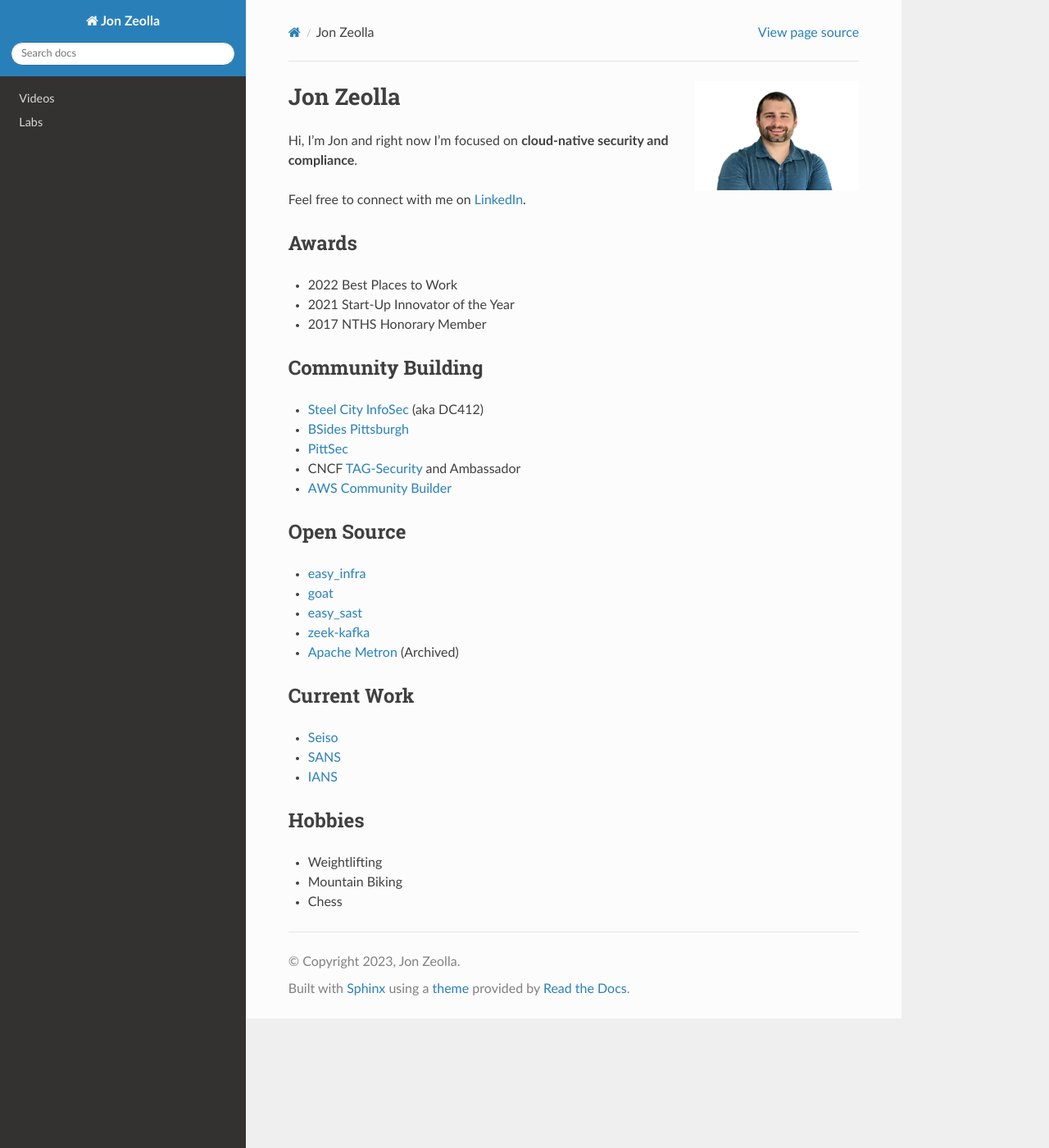
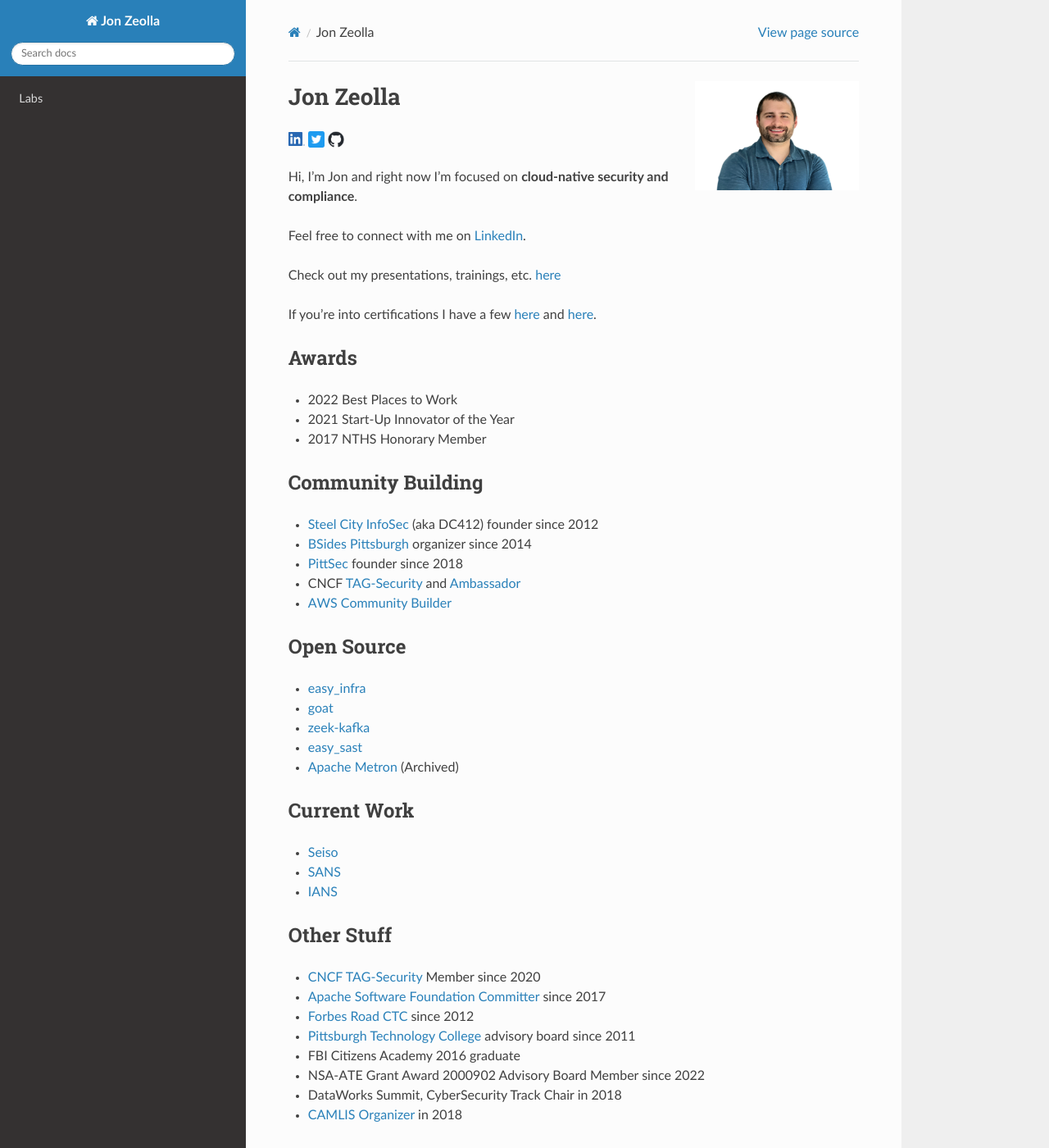
Before and after one commit to JonZeolla/JonZeolla.github.io, a Sphinx documentation site: the page built from docs/ref/jon-zeolla.md, in a window 1280 px wide and 1400 px high. Shown: the whole window at 82% size. Built offline with Sphinx 7.4.7 and the Read the Docs theme 2.0.0, drawn with Linux system fonts in a browser that asks for light colours.

Commit message:
Add my background

````diff
--- a/docs/index.rst
+++ b/docs/index.rst
@@ -5,7 +5,6 @@
    :maxdepth: 2
    :glob:
 
-   videos/index
    labs/index
 
 If you're interested in my background, check out `this page <ref/jon-zeolla.html>`_.
--- a/docs/labs/index.rst
+++ b/docs/labs/index.rst
@@ -5,4 +5,3 @@
    :maxdepth: 1
 
    Container Security 101 <container-security-101>
-   Labs Archive <labs-archive>
--- a/docs/ref/jon-zeolla.md
+++ b/docs/ref/jon-zeolla.md
@@ -3,16 +3,39 @@
 hidden: true
 ---
 ```{image} ../img/jon_zeolla.jpg
+:align: right
 :alt: Jon Zeolla
+:target: https://linkedin.com/in/jonzeolla/
 :width: 200px
-:align: right
 ```
 
 # Jon Zeolla
 
+```{image} ../img/linkedin.png
+:alt: Jon Zeolla LinkedIn
+:target: https://linkedin.com/in/jonzeolla/
+:width: 20px
+```
+```{image} ../img/twitter.png
+:alt: Jon Zeolla Twitter
+:target: https://twitter.com/jonzeolla
+:width: 20px
+```
+```{image} ../img/github.png
+:alt: Jon Zeolla GitHub
+:target: https://github.com/jonzeolla/
+:width: 20px
+```
+
 Hi, I'm Jon and right now I'm focused on **cloud-native security and compliance**.
 
 Feel free to connect with me on [LinkedIn](https://linkedin.com/in/jonzeolla).
+
+Check out my presentations, trainings, etc. [here](project:./jon-zeolla-details.md)
+
+If you're into certifications I have a few
+[here](https://drive.google.com/drive/u/0/folders/0B2NDLONqoOuTcXU1Uk5yVnBFMW8?resourcekey=0-iM4bgThWU8AStx5cR7RIow) and
+[here](https://www.credly.com/users/jon-zeolla/badges).
 
 ## Awards
 
@@ -22,18 +45,18 @@
 
 ## Community Building
 
-* [Steel City InfoSec](https://steelcityinfosec.com/) (aka DC412)
-* [BSides Pittsburgh](https://bsidespgh.com/)
-* [PittSec](https://pittsec.com/)
-* CNCF [TAG-Security](https://github.com/cncf/tag-security) and Ambassador
+* [Steel City InfoSec](https://steelcityinfosec.com/) (aka DC412) founder since 2012
+* [BSides Pittsburgh](https://bsidespgh.com/) organizer since 2014
+* [PittSec](https://pittsec.com/) founder since 2018
+* CNCF [TAG-Security](https://github.com/cncf/tag-security) and [Ambassador](https://www.credly.com/badges/b8d3938a-219d-42f7-b175-0820e2cb1db7)
 * [AWS Community Builder](https://aws.amazon.com/developer/community/community-builders/community-builders-directory/)
 
 ## Open Source
 
 * [easy_infra](https://github.com/SeisoLLC/easy_infra)
 * [goat](https://github.com/SeisoLLC/goat)
+* [zeek-kafka](https://github.com/SeisoLLC/zeek-kafka)
 * [easy_sast](https://github.com/SeisoLLC/easy_sast)
-* [zeek-kafka](https://github.com/SeisoLLC/zeek-kafka)
 * [Apache Metron](https://github.com/apache/metron) (Archived)
 
 ## Current Work
@@ -42,6 +65,17 @@
 * [SANS](https://www.sans.org/profiles/jon-zeolla/)
 * [IANS](https://www.iansresearch.com/our-faculty/faculty/detail/jon-zeolla)
 
+## Other Stuff
+
+* [CNCF TAG-Security](https://github.com/cncf/tag-security) Member since 2020
+* [Apache Software Foundation Committer](http://home.apache.org/committer-index.html) since 2017
+* [Forbes Road CTC](https://forbesroad.org/) since 2012
+* [Pittsburgh Technology College](https://ptcollege.edu/) advisory board since 2011
+* FBI Citizens Academy 2016 graduate
+* NSA-ATE Grant Award 2000902 Advisory Board Member since 2022
+* DataWorks Summit, CyberSecurity Track Chair in 2018
+* [CAMLIS Organizer](https://www.camlis.org/) in 2018
+
 ## Hobbies
 
 * Weightlifting
````
Also changed, not shown: docs/labs/container-security-101.md (+8 -10 lines), docs/labs/labs-archive.md (deleted, +0 -21 lines), docs/labs/oci-image-teardown.md (+1 -3 lines), docs/ref/jon-zeolla-details.md (added, +119 -0 lines), docs/videos/index.rst (deleted, +0 -27 lines), docs/workshop.md (added, +5 -0 lines), .github/PULL_REQUEST_TEMPLATE.md (added), .github/SECURITY.md (added), docs/img/github.png (added), docs/img/linkedin.png (added), docs/img/twitter.png (added).
